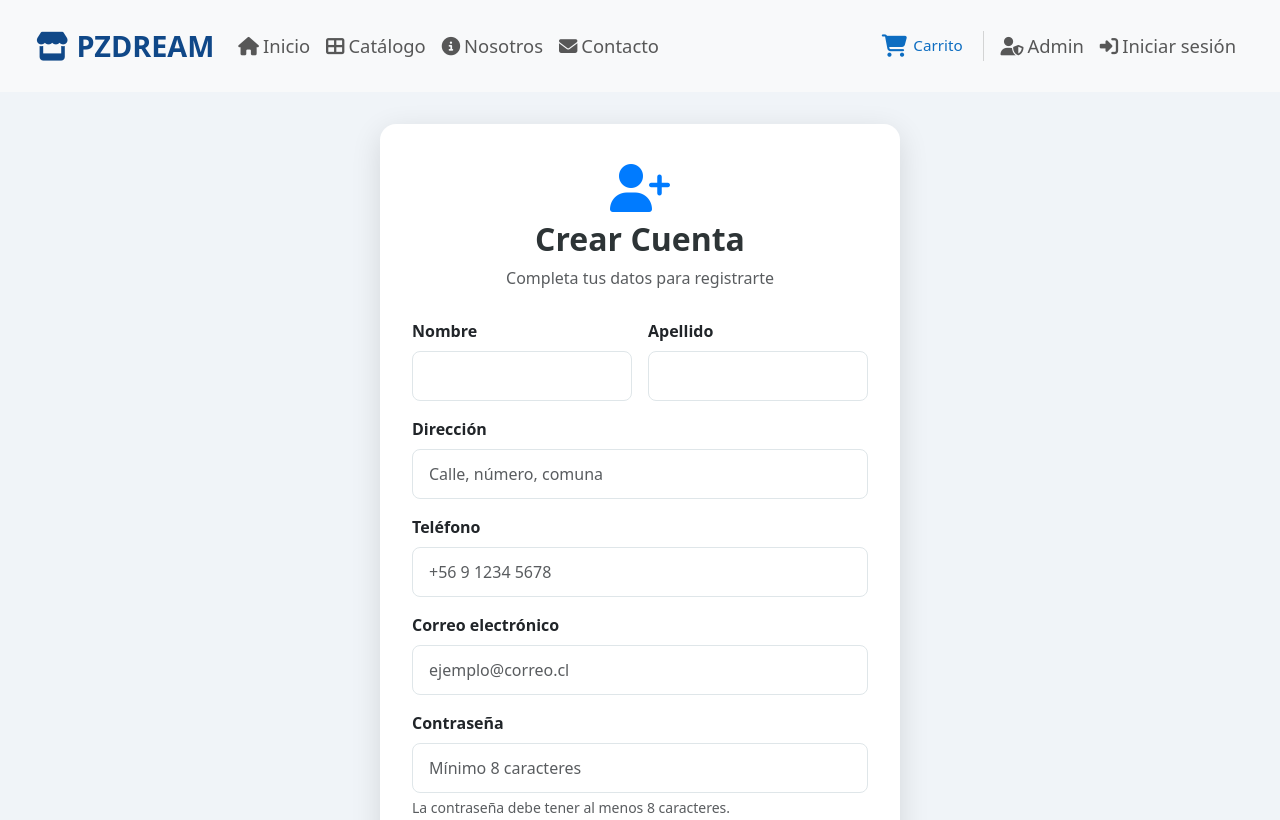
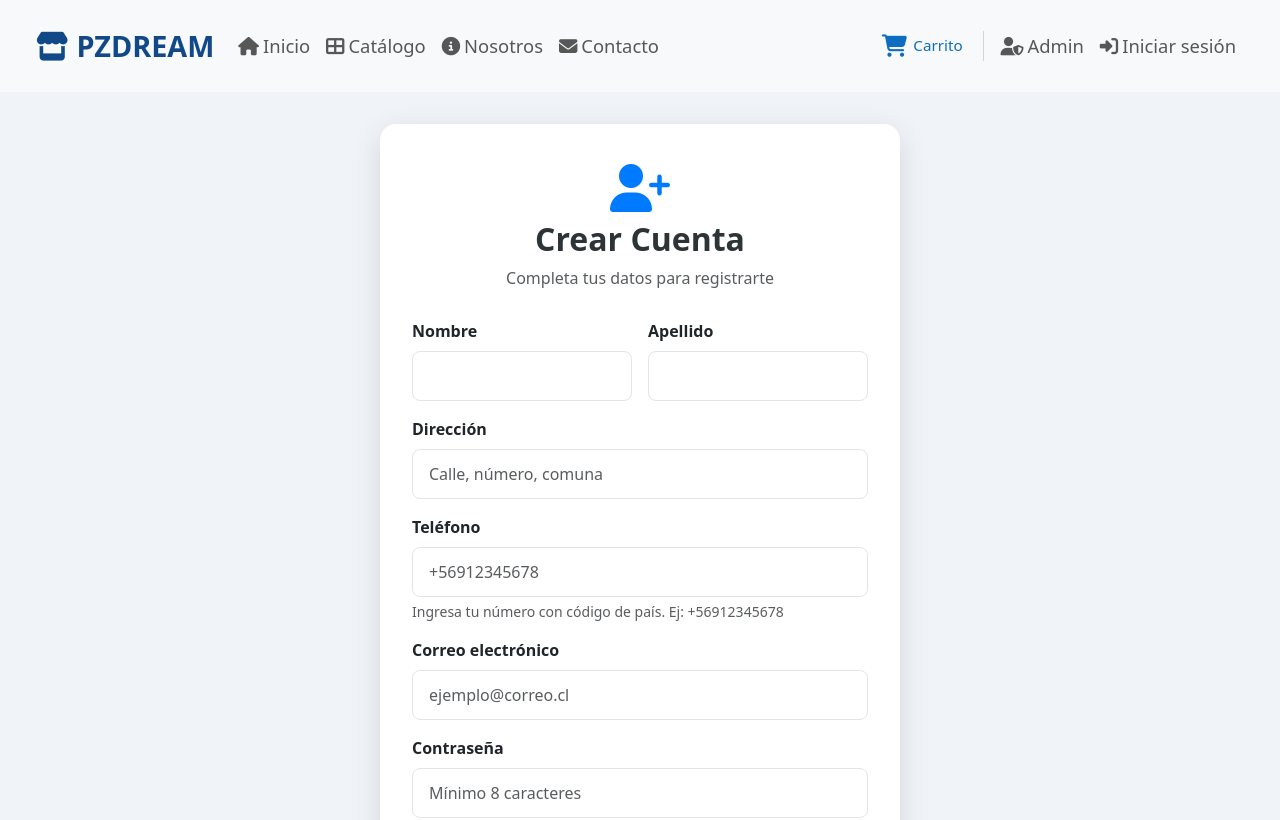
Before and after one commit to jzurit4/pzdream, a React (Vite) app: page /registro in a window 1280 px wide. Shown: the top 820 px of the page. Built offline with nearby package versions, Linux system fonts and the light colour scheme.

Commit message:
Mejora en logica de verificacion de registro e inicio de sesion

```diff
--- a/src/context/UsersContext.jsx
+++ b/src/context/UsersContext.jsx
@@ -4,8 +4,8 @@ import { useLocalStorage } from '../hooks/useLocalStorage';
 const UsersContext = createContext(null);
 
 const usuariosSeed = [
-  { id: 1, nombre: 'Carlos Pérez', email: 'carlos@correo.com', telefono: '+56 9 1111 1111', direccion: 'Santiago Centro', compras: 0 },
-  { id: 2, nombre: 'Ana Gómez', email: 'ana@correo.com', telefono: '+56 9 2222 2222', direccion: 'Providencia', compras: 0 },
+  { id: 1, nombre: 'Carlos Pérez', email: 'carlos@correo.com', telefono: '+56 9 1111 1111', direccion: 'Santiago Centro', compras: 0, password: '123456' },
+  { id: 2, nombre: 'Ana Gómez', email: 'ana@correo.com', telefono: '+56 9 2222 2222', direccion: 'Providencia', compras: 0, password: '123456' },
 ];
 
 export function UsersProvider({ children }) {
--- a/src/pages/login.jsx
+++ b/src/pages/login.jsx
@@ -3,35 +3,40 @@ import { useNavigate } from 'react-router-dom';
 
 import Layout from '../components/layout/Layout';
 import { useAuth } from '../context/AuthContext';
-import { useUsers } from '../context/UsersContext'; //Importamos contexto de usuarios
+import { useUsers } from '../context/UsersContext';
 import '../assets/css/login.css';
 
 function Login() {
   const navigate = useNavigate();
   const { loginUser } = useAuth();
-  const { usuarios } = useUsers(); // Traemos la lista de usuarios registrados
+  const { usuarios } = useUsers();
 
   const [username, setUsername] = useState('');
   const [email, setEmail] = useState('');
   const [password, setPassword] = useState('');
-  const [error, setError] = useState(''); //Estado para el mensaje de error
+  const [error, setError] = useState('');
 
   const handleSubmit = (e) => {
     e.preventDefault();
-    setError(''); // Limpiamos errores previos
+    setError('');
 
-    // Buscamos si el correo existe en la base de datos simulada
+    // Buscamos si el correo existe
     const usuarioExiste = usuarios.find(
       (u) => u.email.toLowerCase() === email.trim().toLowerCase()
     );
 
-    // Si no existe, mostramos error y cortamos la ejecución
     if (!usuarioExiste) {
       setError('Este correo no está registrado. Por favor, regístrate primero.');
       return;
     }
 
-    // Si existe, permitimos el inicio de sesión normal
+    // Verificamos la contraseña
+    if (usuarioExiste.password !== password) {
+      setError('Contraseña incorrecta. Por favor, inténtalo de nuevo.');
+      return;
+    }
+
+    // Iniciar sesion
     loginUser({ email: email.trim(), nombre: username.trim() });
     localStorage.setItem('userLogged', 'true');
     localStorage.setItem('userName', username.trim());
@@ -50,7 +55,6 @@ function Login() {
             <p className="text-muted">Inicia sesión en tu cuenta</p>
           </div>
 
-          {/*Mostrar el mensaje de error si las credenciales fallan */}
           {error && (
             <div className="alert alert-danger py-2 text-center small">
               <i className="fas fa-exclamation-circle me-2"></i>
--- a/src/pages/registro.jsx
+++ b/src/pages/registro.jsx
@@ -18,6 +18,14 @@ function Registro() {
   const [aceptaTerminos, setAceptaTerminos] = useState(false);
   const [error, setError] = useState('');
 
+  //
+  const handleTelefonoChange = (e) => {
+    const valor = e.target.value;
+    // Expresión regular que permite digitos, '+', espacios y guiones
+    const valorLimpio = valor.replace(/[^0-9+\s-]/g, '');
+    setTelefono(valorLimpio);
+  };
+
   const handleSubmit = (e) => {
     e.preventDefault();
     setError('');
@@ -27,9 +35,18 @@ function Registro() {
       return;
     }
 
-    // Normalizamos los datos ingresados
+    // Normalizamos los datos
     const emailNormalizado = email.trim().toLowerCase();
     const telefonoNormalizado = telefono.trim().replace(/\s+/g, ''); // Quita espacios
+
+    // VALIDACIÓN DE FORMATO DE TELÉFONO
+    // Empieza con + (opcional), seguido de 8 a 15 dígitos numéricos
+    const phoneRegex = /^\+?\d{8,15}$/;
+
+    if (!phoneRegex.test(telefonoNormalizado)) {
+      setError('El formato del teléfono no es válido. Debe tener entre 8 y 15 dígitos (ej: +56912345678).');
+      return;
+    }
 
     // Verificamos si el correo ya existe
     const emailDuplicado = usuarios.some(
@@ -55,11 +72,11 @@ function Registro() {
     agregarUsuario({
       nombre: `${nombre.trim()} ${apellido.trim()}`,
       email: emailNormalizado,
-      telefono: telefono.trim(), // Guardamos el telefono
+      telefono: telefono.trim(),
       direccion: direccion.trim(),
+      password: password,
     });
 
-    // Avisamos y redirigimos
     alert('¡Registro exitoso! Ahora puedes iniciar sesión.');
     navigate('/login');
   };
@@ -74,7 +91,6 @@ function Registro() {
             <p className="text-muted">Completa tus datos para registrarte</p>
           </div>
 
-          {/* Mostrar mensaje de error si existe */}
           {error && <div className="alert alert-danger py-2 text-center small fw-bold">{error}</div>}
 
           <form onSubmit={handleSubmit}>
@@ -96,7 +112,16 @@ function Registro() {
 
             <div className="mb-3">
               <label htmlFor="telefono" className="form-label fw-semibold">Teléfono</label>
-              <input type="tel" className="form-control" id="telefono" placeholder="+56 9 1234 5678" value={telefono} onChange={(e) => setTelefono(e.target.value)} required />
+              <input
+                type="tel"
+                className="form-control"
+                id="telefono"
+                placeholder="+56912345678"
+                value={telefono}
+                onChange={handleTelefonoChange}
+                required
+              />
+              <div className="form-text small">Ingresa tu número con código de país. Ej: +56912345678</div>
             </div>
 
             <div className="mb-3">
```
